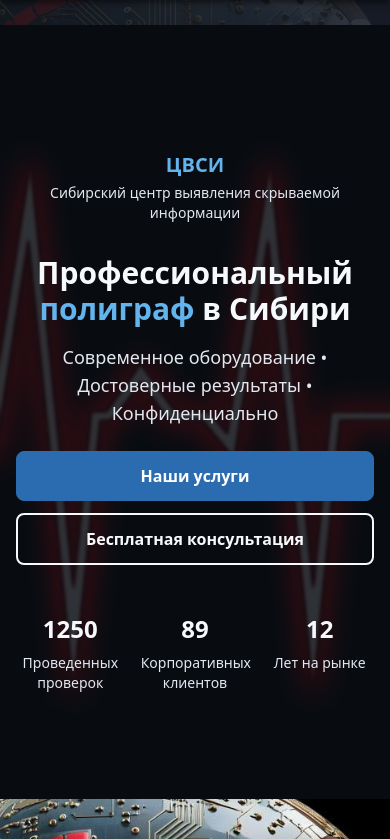
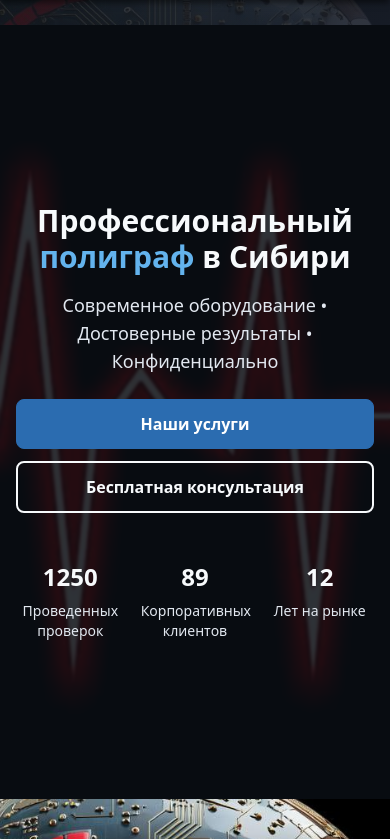
Before and after one commit to alexfedorov81-cloud/cbsi, a Django app: page / in a window 390 px wide. Shown: the part 125-964 px from the top of the page. Run offline with Django 5.2, Linux system fonts and the light colour scheme; data that the repository does not hold is empty.

Commit message:
fix: mobile hero positioning and desktop layout

```diff
--- a/templates/core/home.html
+++ b/templates/core/home.html
@@ -14,15 +14,15 @@
     <!-- Герой-секция -->
     <section class="hero-overlay text-light hero-centered" aria-labelledby="main-heading" itemscope itemtype="https://schema.org/ProfessionalService">
         <div class="container mx-auto px-4 text-center">
-            <!-- Логотип/название для мобильных -->
-            <div class="md:hidden mb-8 fade-in">
-                <div class="text-xl font-bold text-accent">
-                    ЦВСИ
-                </div>
-                <div class="text-sm text-light-secondary mt-1">
-                    Сибирский центр выявления скрываемой информации
-                </div>
-            </div>
+<!--            &lt;!&ndash; Логотип/название для мобильных &ndash;&gt;-->
+<!--            <div class="md:hidden mb-8 fade-in">-->
+<!--                <div class="text-xl font-bold text-accent">-->
+<!--                    ЦВСИ-->
+<!--                </div>-->
+<!--                <div class="text-sm text-light-secondary mt-1">-->
+<!--                    Сибирский центр выявления скрываемой информации-->
+<!--                </div>-->
+<!--            </div>-->
 
             <h1 id="main-heading" class="text-3xl sm:text-4xl md:text-5xl lg:text-6xl font-bold mb-4 md:mb-6 fade-in" itemprop="name">
                 Профессиональный <span class="text-accent">полиграф</span> в Сибири
```
